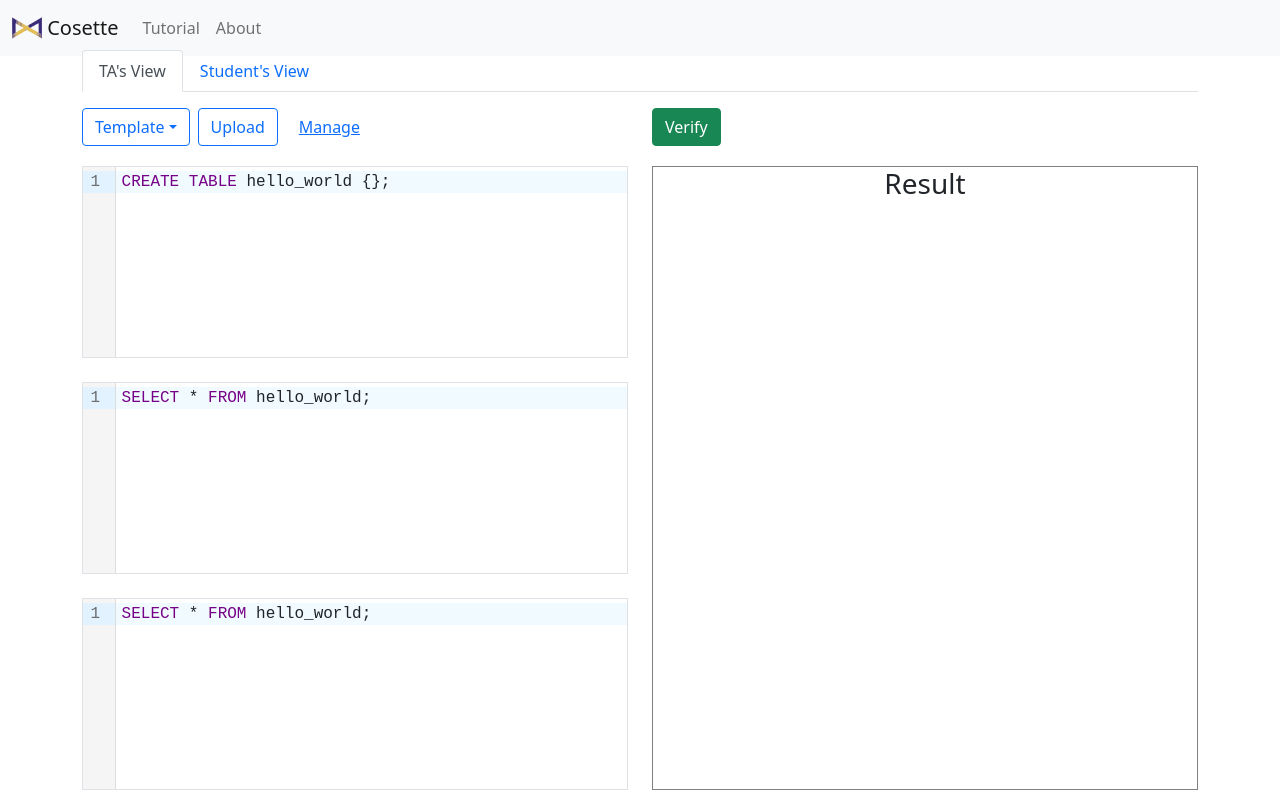
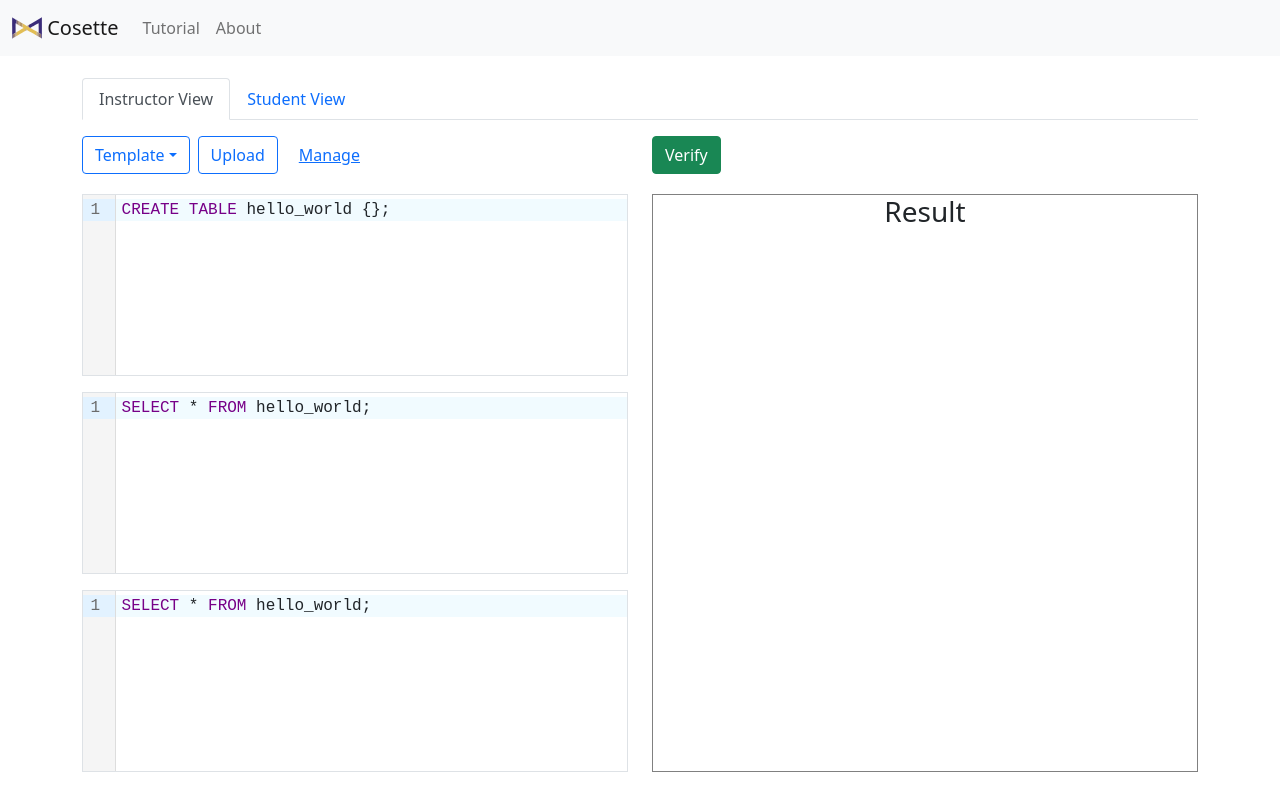
Before and after one commit to taidaii/cosette-web, a React (Create React App) app in the folder client/: page / in a window 1280 px wide. Built offline with nearby package versions, Linux system fonts and the light colour scheme; the HTML template or start-up script is replaced by a standard one.

Commit message:
update the layout for tabs

```diff
--- a/client/src/views/Home.js
+++ b/client/src/views/Home.js
@@ -22,8 +22,8 @@ export default function () {
           onSelect={k=>setTabKey(k)}
           className="mb-3"
         >
-          <Tab eventKey="ta" title="TA's View"></Tab>
-          <Tab eventKey="student" title="Student's View">
+          <Tab eventKey="ta" title="Instructor View"></Tab>
+          <Tab eventKey="student" title="Student View">
           </Tab>
         </Tabs>
 
@@ -56,11 +56,11 @@ export default function () {
         </Row>
         <Row>
           <Col style={{width: "20%"}}>
-            <Stack gap={4}>
+            <Stack gap={3}>
               <CodeMirror
                 className="bg-light border"
                 value="CREATE TABLE hello_world {};"
-                height={tabKey == 'ta' ? "190px" : "298px"}
+                height={tabKey == 'ta' ? "180px" : "280px"}
                 extensions={[sql({})]}
                 onChange={(value, viewUpdate) => {
                   console.log('value:', value);
@@ -71,7 +71,7 @@ export default function () {
                 <CodeMirror
                 className="bg-light border"
                   value="SELECT * FROM hello_world;"
-                  height="190px"
+                  height="180px"
                   extensions={[sql({})]}
                   onChange={(value, viewUpdate) => {
                     console.log('value:', value);
@@ -82,7 +82,7 @@ export default function () {
               <CodeMirror
                 className="bg-light border"
                 value="SELECT * FROM hello_world;"
-                height={tabKey == 'ta' ? "190px" : "298px"}
+                height={tabKey == 'ta' ? "180px" : "280px"}
                 extensions={[sql({})]}
                 onChange={(value, viewUpdate) => {
                   console.log('value:', value);
--- a/client/src/views/styles/Home.css
+++ b/client/src/views/styles/Home.css
@@ -15,5 +15,5 @@
   /* bring your own prefixes */
   transform: translate(-50%, -50%);
 
-  margin-top: 20px;
+  margin-top: 25px;
 }
```
